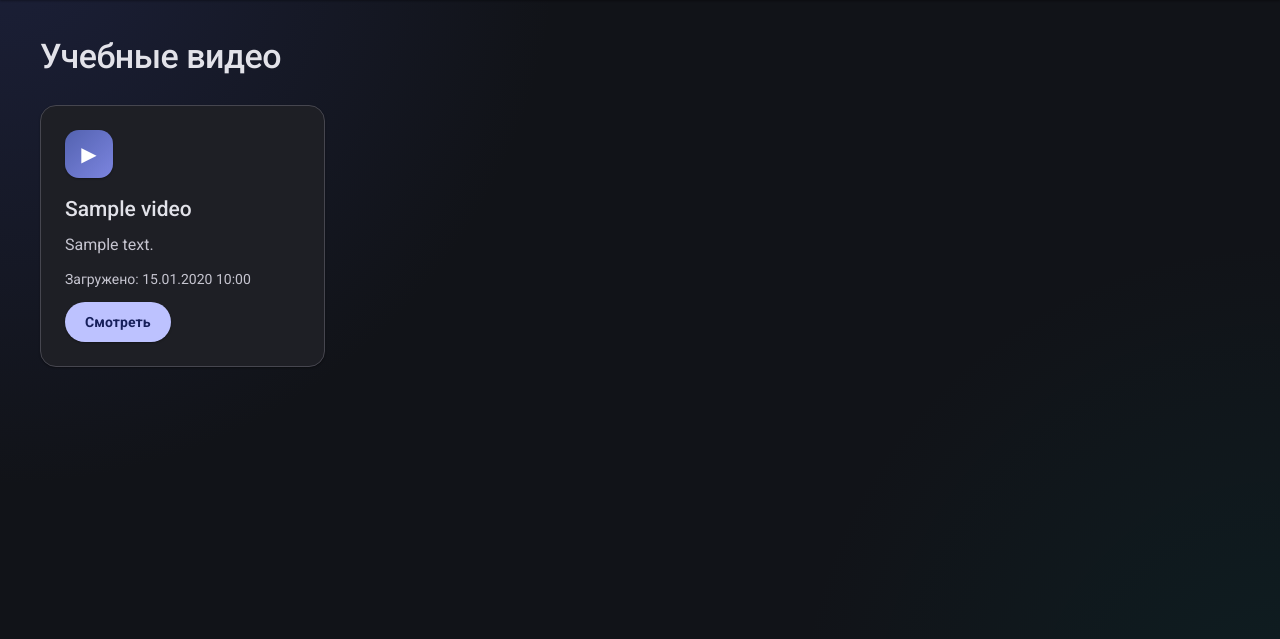
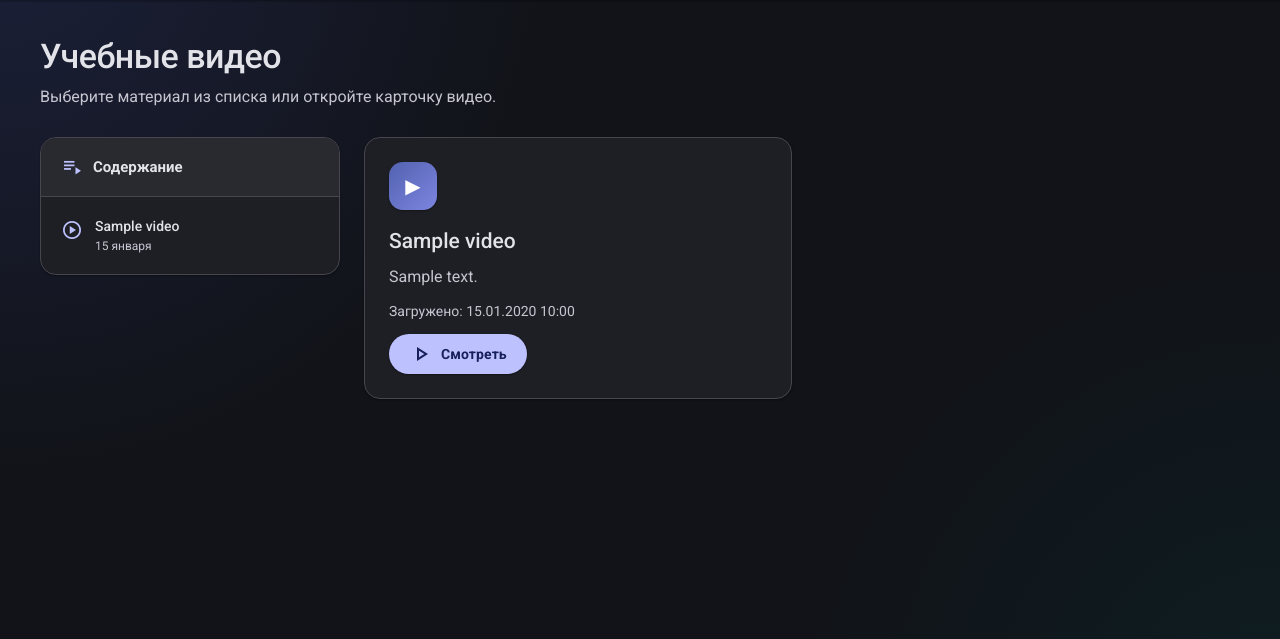
Before and after one commit to Bezoncoder/lectorium, a Python web app: template app/templates/videos_list.html in a window 1280 px wide. Shown: the part 73-712 px from the top of the page. Run offline with Jinja, Linux system fonts and the light colour scheme; the template is opened without the code that fills it: most values are stand-ins (such as "Sample title", 1, 10 or a date in 2020).

Commit message:
ADD Side navigation

```diff
--- a/app/static/css/style.css
+++ b/app/static/css/style.css
@@ -321,11 +331,99 @@ a:hover {
   transition:
     background var(--transition),
     color var(--transition);
+  user-select: none;
 }
 
 .icon-button:hover {
   background: var(--md-surface-container-highest);
   color: var(--md-primary);
+}
+
+.videos-layout {
+  display: grid;
+  grid-template-columns: minmax(240px, 300px) minmax(0, 1fr);
+  align-items: start;
+  gap: 24px;
+}
+
+.videos-sidebar {
+  position: sticky;
+  top: 96px;
+  overflow: hidden;
+  background: var(--md-surface-container);
+  border: 1px solid var(--md-outline-variant);
+  border-radius: var(--radius-lg);
+  box-shadow: var(--shadow-1);
+}
+
+.videos-sidebar__header {
+  display: flex;
+  align-items: center;
+  gap: 10px;
+  padding: 18px 20px;
+  background: var(--md-surface-container-high);
+  border-bottom: 1px solid var(--md-outline-variant);
+  color: var(--md-on-surface);
+  font-size: 15px;
+  font-weight: 700;
+}
+
+.videos-sidebar__header .material-symbols-outlined {
+  color: var(--md-primary);
+  font-size: 22px;
+}
+
+.videos-sidebar__nav {
+  max-height: calc(100vh - 150px);
+  overflow-y: auto;
+  padding: 8px;
+}
+
+.videos-sidebar__link {
+  display: flex;
+  align-items: flex-start;
+  gap: 12px;
+  padding: 12px;
+  border-radius: var(--radius-sm);
+  color: var(--md-on-surface);
+  transition:
+    background var(--transition),
+    color var(--transition);
+}
+
+.videos-sidebar__link:hover {
+  background: var(--md-surface-container-highest);
+  color: var(--md-primary);
+}
+
+.videos-sidebar__icon {
+  flex: 0 0 auto;
+  margin-top: 2px;
+  color: var(--md-primary);
+  font-size: 22px;
+}
+
+.videos-sidebar__details {
+  display: flex;
+  min-width: 0;
+  flex-direction: column;
+  gap: 3px;
+}
+
+.videos-sidebar__title {
+  overflow: hidden;
+  color: inherit;
+  font-size: 14px;
+  font-weight: 500;
+  line-height: 1.35;
+  text-overflow: ellipsis;
+  white-space: nowrap;
+}
+
+.videos-sidebar__date {
+  color: var(--md-on-surface-variant);
+  font-size: 12px;
+  line-height: 1.2;
 }
 
 .video-grid {
--- a/app/templates/videos_list.html
+++ b/app/templates/videos_list.html
@@ -4,17 +4,79 @@
 
 {% block content %}
 <div class="page-heading">
+  <div>
     <h1>Учебные видео</h1>
+    <p>Выберите материал из списка или откройте карточку видео.</p>
+  </div>
 
-  {% if current_user.role == "admin" %}
+  {% if current_user and current_user.role == "admin" %}
   <a class="button" href="/admin/videos/new">
-    Добавить видео
+    <span class="material-symbols-outlined" aria-hidden="true">
+      add
+    </span>
+    <span>Добавить видео</span>
   </a>
   {% endif %}
 </div>
 
 {% if videos %}
-<div class="video-grid">
+<div class="videos-layout">
+  <aside class="videos-sidebar" aria-label="Навигация по видео">
+    <div class="videos-sidebar__header">
+      <span class="material-symbols-outlined" aria-hidden="true">
+        playlist_play
+      </span>
+      <span>Содержание</span>
+    </div>
+
+    <nav class="videos-sidebar__nav" aria-label="Список видео">
+      {% for video in videos %}
+      <a
+        class="videos-sidebar__link"
+        href="/videos/{{ video.id }}"
+        aria-label="Открыть видео: {{ video.title }}"
+      >
+        <span
+          class="material-symbols-outlined videos-sidebar__icon"
+          aria-hidden="true"
+        >
+          play_circle
+        </span>
+
+        <span class="videos-sidebar__details">
+          <span class="videos-sidebar__title">
+            {{ video.title }}
+          </span>
+
+          <time
+            class="videos-sidebar__date"
+            datetime="{{ video.created_at.isoformat() }}"
+          >
+            {{ video.created_at.strftime("%d") }}
+            {{
+              {
+                1: "января",
+                2: "февраля",
+                3: "марта",
+                4: "апреля",
+                5: "мая",
+                6: "июня",
+                7: "июля",
+                8: "августа",
+                9: "сентября",
+                10: "октября",
+                11: "ноября",
+                12: "декабря"
+              }[video.created_at.month]
+            }}
+          </time>
+        </span>
+      </a>
+      {% endfor %}
+    </nav>
+  </aside>
+
+  <section class="video-grid" aria-label="Карточки учебных видео">
     {% for video in videos %}
     <article class="video-card">
       <h2>{{ video.title }}</h2>
@@ -24,16 +86,40 @@
       {% endif %}
 
       <p class="muted">
-      Загружено: {{ video.created_at.strftime("%d.%m.%Y %H:%M") }}
+        Загружено:
+        <time datetime="{{ video.created_at.isoformat() }}">
+          {{ video.created_at.strftime("%d.%m.%Y %H:%M") }}
+        </time>
       </p>
 
-    <a class="button" href="/videos/{{ video.id }}">
-      Смотреть
+      <a
+        class="button"
+        href="/videos/{{ video.id }}"
+        aria-label="Смотреть видео: {{ video.title }}"
+      >
+        <span class="material-symbols-outlined" aria-hidden="true">
+          play_arrow
+        </span>
+        <span>Смотреть</span>
       </a>
     </article>
     {% endfor %}
+  </section>
 </div>
 {% else %}
-<p>Видео пока не добавлены.</p>
+<section class="empty-state" aria-labelledby="empty-videos-title">
+  <span class="material-symbols-outlined" aria-hidden="true">
+    video_library
+  </span>
+  <h2 id="empty-videos-title">Видео пока не добавлены</h2>
+  <p>Когда преподаватель загрузит материалы, они появятся здесь.</p>
+
+  {% if current_user and current_user.role == "admin" %}
+  <a class="button" href="/admin/videos/new">
+    <span class="material-symbols-outlined" aria-hidden="true">add</span>
+    <span>Добавить первое видео</span>
+  </a>
+  {% endif %}
+</section>
 {% endif %}
 {% endblock %}
```
Also changed, not shown: other parts of app/static/css/style.css (+85 -2 lines). Lines whose indentation alone changed are shown as unchanged.
